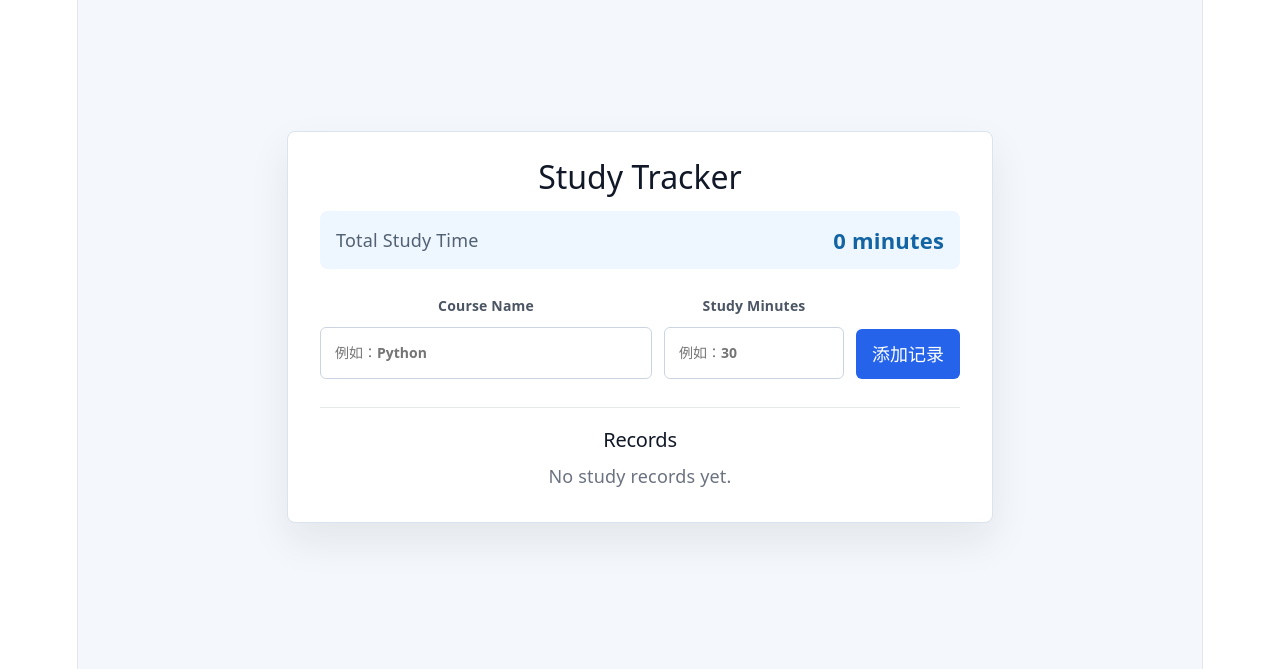
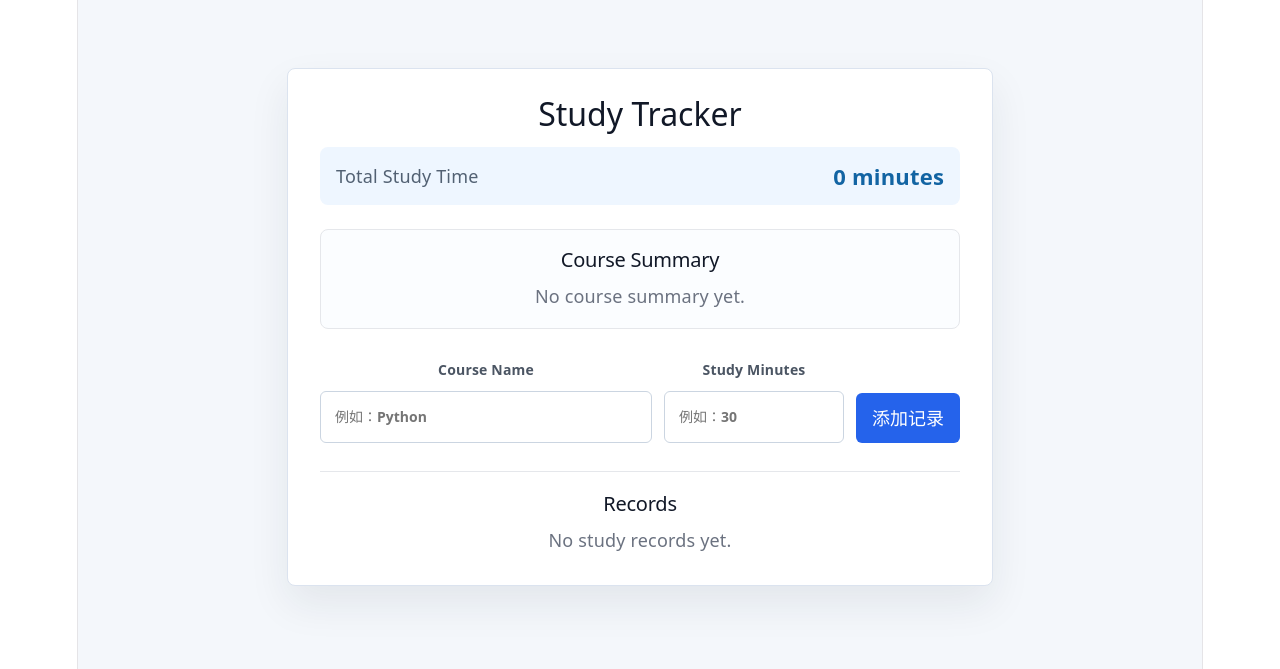
Before and after one commit to xyl7777/study-tracker, a React (Vite) app: page / in a window 1280 px wide. Shown: the part 105-774 px from the top of the page. Built offline with nearby package versions, Linux system fonts and the light colour scheme.

Commit message:
Add course summary

```diff
--- a/src/App.css
+++ b/src/App.css
@@ -93,15 +93,40 @@ button:hover {
   background: #1d4ed8;
 }
 
-.records {
-  border-top: 1px solid #e5e7eb;
-  padding-top: 20px;
+.course-summary {
+  margin-bottom: 28px;
+  padding: 18px;
+  border: 1px solid #e5e7eb;
+  border-radius: 8px;
+  background: #fbfdff;
 }
 
+.course-summary h2,
 .records h2 {
   margin: 0 0 12px;
   color: #111827;
   font-size: 20px;
+}
+
+.course-summary ul {
+  gap: 8px;
+}
+
+.course-summary li {
+  padding: 10px 0;
+  border: 0;
+  border-bottom: 1px solid #e5e7eb;
+  border-radius: 0;
+  background: transparent;
+}
+
+.course-summary li:last-child {
+  border-bottom: 0;
+}
+
+.records {
+  border-top: 1px solid #e5e7eb;
+  padding-top: 20px;
 }
 
 .empty {
--- a/src/App.jsx
+++ b/src/App.jsx
@@ -40,6 +40,23 @@ function App() {
     return total + record.minutes
   }, 0)
 
+  const courseSummary = records.reduce((summary, record) => {
+    const existingCourse = summary.find((course) => {
+      return course.courseName === record.courseName
+    })
+
+    if (existingCourse) {
+      existingCourse.minutes += record.minutes
+    } else {
+      summary.push({
+        courseName: record.courseName,
+        minutes: record.minutes,
+      })
+    }
+
+    return summary
+  }, [])
+
   function handleAddRecord() {
     const trimmedCourseName = courseName.trim()
     const studyMinutes = Number(minutes)
@@ -72,6 +89,23 @@ function App() {
         <div className="summary">
           <span>Total Study Time</span>
           <strong>{totalMinutes} minutes</strong>
+        </div>
+
+        <div className="course-summary">
+          <h2>Course Summary</h2>
+
+          {courseSummary.length === 0 ? (
+            <p className="empty">No course summary yet.</p>
+          ) : (
+            <ul>
+              {courseSummary.map((course) => (
+                <li key={course.courseName}>
+                  <strong>{course.courseName}</strong>
+                  <span>{course.minutes} minutes</span>
+                </li>
+              ))}
+            </ul>
+          )}
         </div>
 
         <div className="form">
```
